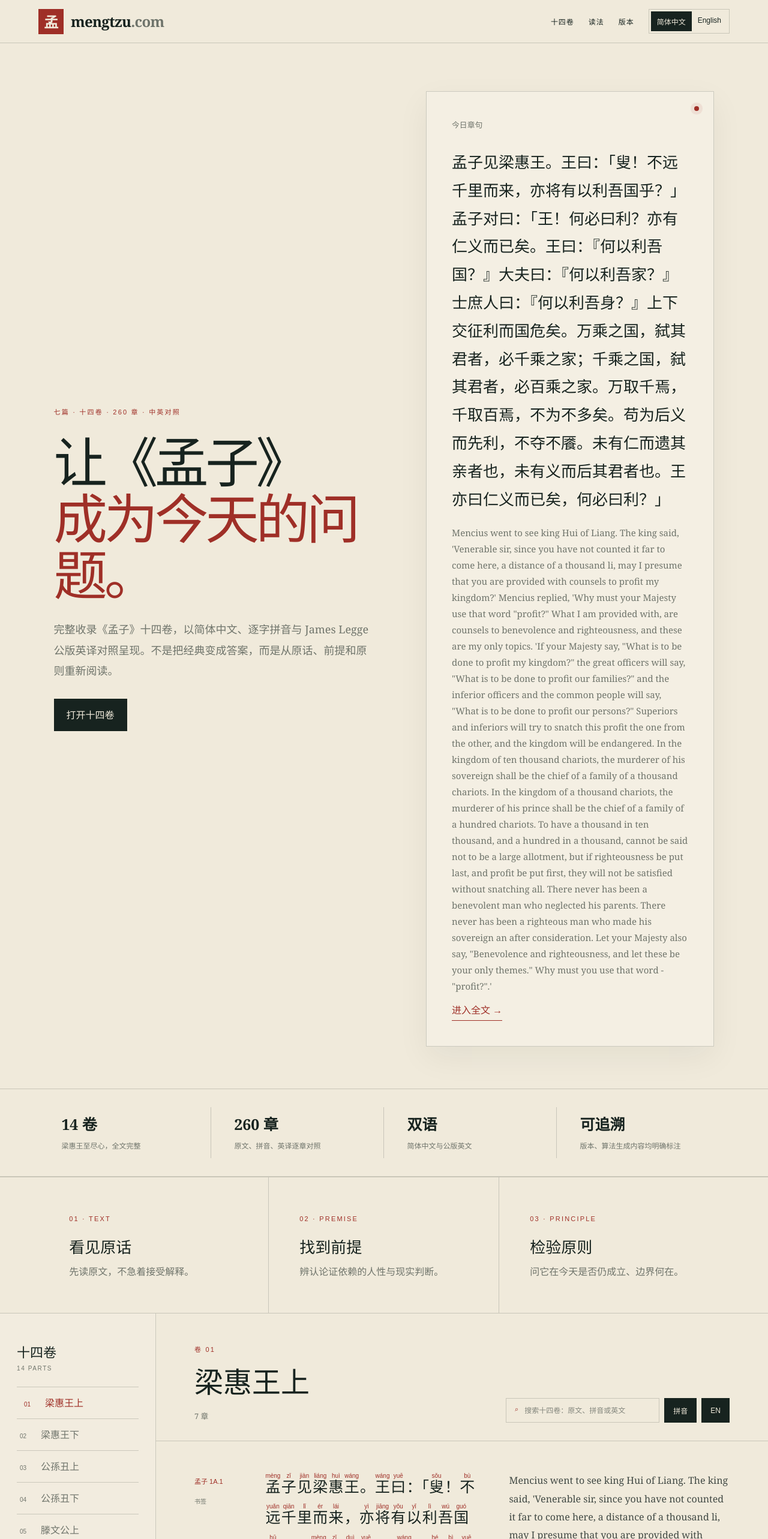
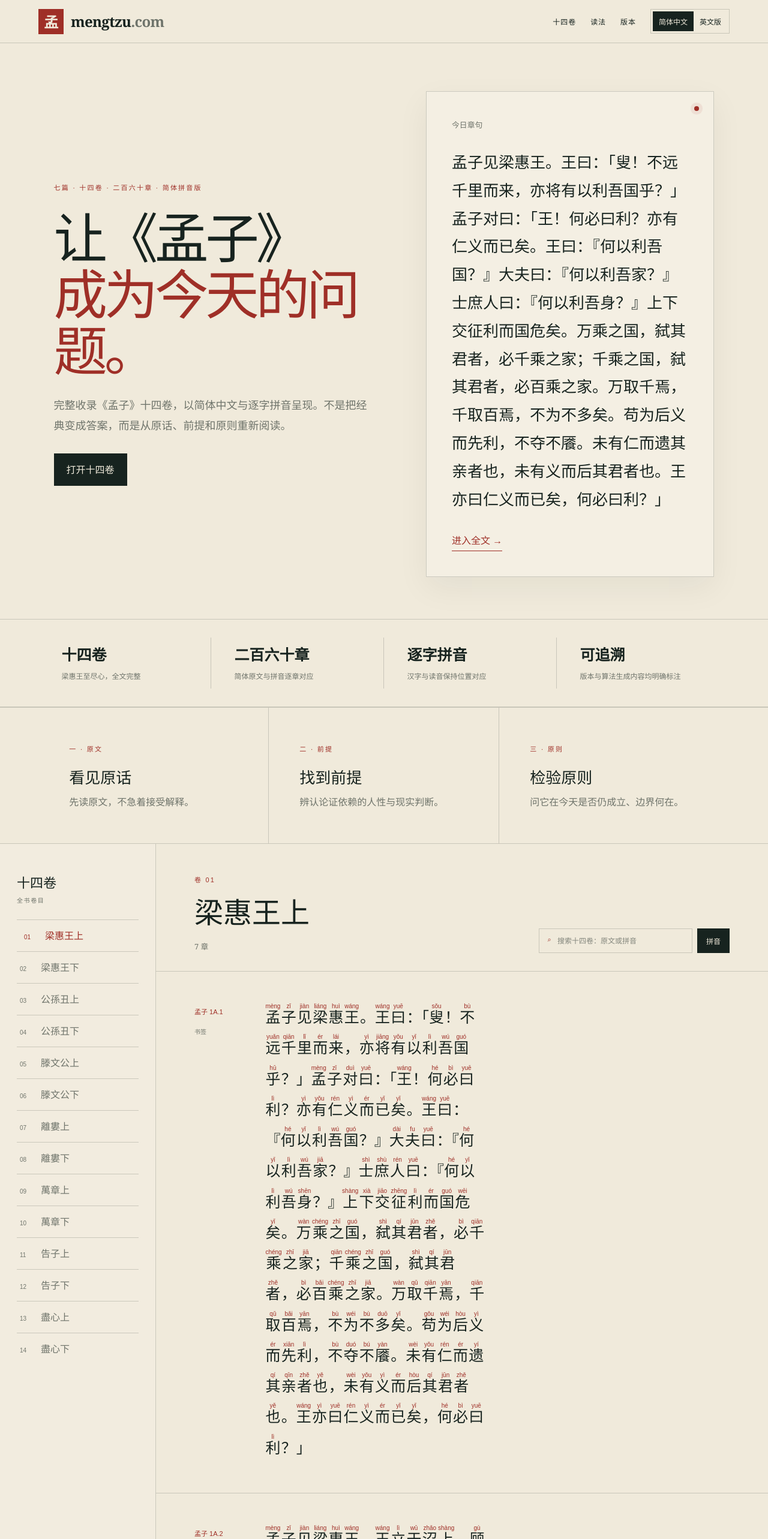
Before and after one commit to weitzu-com/mengtzu, a Next.js app: page /zh in a window 1280 px wide. Shown: the top 2566 px of the page at 60% size. Built offline with nearby package versions, Linux system fonts and the light colour scheme.

Commit message:
separate Chinese and English content

```diff
--- a/app/MenciusReader.tsx
+++ b/app/MenciusReader.tsx
@@ -11,14 +11,14 @@ type Result = Passage & { chapterId: number; chapterName: string };
 
 const copy = {
   zh: {
-    books: "十四卷", method: "读法", sources: "版本", label: "七篇 · 十四卷 · 260 章 · 中英对照",
+    books: "十四卷", method: "读法", sources: "版本", label: "七篇 · 十四卷 · 二百六十章 · 简体拼音版",
     headline: <>让《孟子》<br/><em>成为今天的问题。</em></>,
-    intro: "完整收录《孟子》十四卷，以简体中文、逐字拼音与 James Legge 公版英译对照呈现。不是把经典变成答案，而是从原话、前提和原则重新阅读。",
+    intro: "完整收录《孟子》十四卷，以简体中文与逐字拼音呈现。不是把经典变成答案，而是从原话、前提和原则重新阅读。",
     open: "打开十四卷", resume: "继续阅读", daily: "今日章句", study: "进入全文",
-    stats: [["14 卷","梁惠王至尽心，全文完整"],["260 章","原文、拼音、英译逐章对照"],["双语","简体中文与公版英文"],["可追溯","版本、算法生成内容均明确标注"]],
+    stats: [["十四卷","梁惠王至尽心，全文完整"],["二百六十章","简体原文与拼音逐章对应"],["逐字拼音","汉字与读音保持位置对应"],["可追溯","版本与算法生成内容均明确标注"]],
     text: "看见原话", premise: "找到前提", principle: "检验原则", textD: "先读原文，不急着接受解释。", premiseD: "辨认论证依赖的人性与现实判断。", principleD: "问它在今天是否仍成立、边界何在。",
-    search: "搜索十四卷：原文、拼音或英文", pinyin: "拼音", english: "英文", global: "全书检索", results: "条结果", bookmark: "书签", saved: "已存", empty: "全书未找到相符内容。换一个关键词试试。",
-    sourceTitle: "读经典，也读版本。", sourceBody: "简体原文由维基文库繁体底本转换；英文采用 James Legge 1895 年公版译本；拼音自动生成，古汉语多音字仍需人工校订。", principleBody: "每条保留章节编号。自动生成内容明确标注，不把算法结果伪装成定本。"
+    search: "搜索十四卷：原文或拼音", pinyin: "拼音", english: "英文", global: "全书检索", results: "条结果", bookmark: "书签", saved: "已存", empty: "全书未找到相符内容。换一个关键词试试。",
+    sourceTitle: "读经典，也读版本。", sourceBody: "简体原文由维基文库繁体底本转换；拼音自动生成，古汉语多音字仍需人工校订。", principleBody: "每条保留章节编号。自动生成内容明确标注，不把算法结果伪装成定本。"
   },
   en: {
     books: "Books", method: "Method", sources: "Sources", label: "Seven books · Fourteen parts · 260 passages · Bilingual",
@@ -46,7 +46,7 @@ export default function MenciusReader({ locale }: { locale: Locale }) {
   const [chapterId, setChapterId] = useState(1);
   const [query, setQuery] = useState("");
   const [showPinyin, setShowPinyin] = useState(true);
-  const [showEnglish, setShowEnglish] = useState(true);
+  const [showEnglish, setShowEnglish] = useState(locale === "en");
   const [bookmark, setBookmark] = useState<{ chapterId: number; ref: string } | null>(null);
 
   useEffect(() => {
@@ -59,7 +59,7 @@ export default function MenciusReader({ locale }: { locale: Locale }) {
     if (!chapter || !corpus) return [];
     const q = query.trim().toLowerCase();
     if (!q) return chapter.passages.map((p) => ({ ...p, chapterId: chapter.id, chapterName: chapter.name }));
-    return corpus.chapters.flatMap((c) => c.passages.filter((p) => `${p.chinese} ${p.simplifiedChinese} ${p.pinyin} ${p.english}`.toLowerCase().includes(q)).map((p) => ({ ...p, chapterId: c.id, chapterName: c.name })));
+    return corpus.chapters.flatMap((c) => c.passages.filter((p) => `${p.chinese} ${p.simplifiedChinese} ${p.pinyin} ${locale === "en" ? p.english : ""}`.toLowerCase().includes(q)).map((p) => ({ ...p, chapterId: c.id, chapterName: c.name })));
   }, [chapter, corpus, query]);
 
   const saveBookmark = (p: Result) => { const next = { chapterId: p.chapterId, ref: p.ref }; localStorage.setItem("mencius-bookmark", JSON.stringify(next)); setBookmark(next); };
@@ -70,22 +70,22 @@ export default function MenciusReader({ locale }: { locale: Locale }) {
   return <main>
     <header className="masthead">
       <a className="brand" href={`/${locale}`}><span className="seal">孟</span><span>mengtzu<small>.com</small></span></a>
-      <nav><a href="#reader">{t.books}</a><a href="#method">{t.method}</a><a href="#sources">{t.sources}</a><span className="locale-switch"><a className={locale === "zh" ? "active" : ""} href="/zh">简体中文</a><a className={locale === "en" ? "active" : ""} href="/en">English</a></span></nav>
+      <nav><a href="#reader">{t.books}</a><a href="#method">{t.method}</a><a href="#sources">{t.sources}</a><span className="locale-switch"><a className={locale === "zh" ? "active" : ""} href="/zh">简体中文</a><a className={locale === "en" ? "active" : ""} href="/en">{locale === "zh" ? "英文版" : "English"}</a></span></nav>
     </header>
 
     <section className="home-hero" id="top">
       <div className="home-intro"><div className="eyebrow">{t.label}</div><h1>{t.headline}</h1><p>{t.intro}</p><div className="hero-actions"><a className="primary-action" href="#reader">{t.open}</a>{bookmark && <button onClick={resume}>{t.resume} · {bookmark.ref}</button>}</div></div>
-      <div className="featured"><span className="reading-dot"/><small>{t.daily}</small><b>{locale === "zh" ? featured.simplifiedChinese : featured.chinese}</b><p>{featured.english}</p><a href="#reader">{t.study} →</a></div>
+      <div className="featured"><span className="reading-dot"/><small>{t.daily}</small><b>{locale === "zh" ? featured.simplifiedChinese : featured.chinese}</b>{locale === "en" && <p>{featured.english}</p>}<a href="#reader">{t.study} →</a></div>
     </section>
 
     <section className="site-stats">{t.stats.map(([value, description]) => <div key={value}><b>{value}</b><span>{description}</span></div>)}</section>
-    <section className="method" id="method"><div><span>01 · TEXT</span><h2>{t.text}</h2><p>{t.textD}</p></div><div><span>02 · PREMISE</span><h2>{t.premise}</h2><p>{t.premiseD}</p></div><div><span>03 · PRINCIPLE</span><h2>{t.principle}</h2><p>{t.principleD}</p></div></section>
+    <section className="method" id="method"><div><span>{locale === "zh" ? "一 · 原文" : "01 · TEXT"}</span><h2>{t.text}</h2><p>{t.textD}</p></div><div><span>{locale === "zh" ? "二 · 前提" : "02 · PREMISE"}</span><h2>{t.premise}</h2><p>{t.premiseD}</p></div><div><span>{locale === "zh" ? "三 · 原则" : "03 · PRINCIPLE"}</span><h2>{t.principle}</h2><p>{t.principleD}</p></div></section>
 
-    <section className="reader" id="reader"><aside><div className="aside-title">{t.books}<small>14 PARTS</small></div>{corpus.chapters.map((c, index) => <a key={c.id} className={c.id === chapterId ? "active" : ""} href={`/${locale}/books/${bookSlugs[index]}`}><span>{String(c.id).padStart(2,"0")}</span>{c.name}</a>)}</aside>
-      <article><div className="reader-head"><div><span>{query ? t.global : `${locale === "zh" ? "卷" : "PART"} ${String(chapter.id).padStart(2,"0")}`}</span><h2>{query ? `“${query}”` : chapter.name}</h2><small>{query ? `${results.length} ${t.results}` : `${chapter.passages.length} ${locale === "zh" ? "章" : "passages"}`}</small></div><div className="tools"><label className="search"><span>⌕</span><input value={query} onChange={(e) => setQuery(e.target.value)} placeholder={t.search} aria-label={t.search}/></label><button aria-pressed={showPinyin} onClick={() => setShowPinyin(!showPinyin)}>{t.pinyin}</button><button aria-pressed={showEnglish} onClick={() => setShowEnglish(!showEnglish)}>EN</button></div></div>
+    <section className="reader" id="reader"><aside><div className="aside-title">{t.books}<small>{locale === "zh" ? "全书卷目" : "14 PARTS"}</small></div>{corpus.chapters.map((c, index) => <a key={c.id} className={c.id === chapterId ? "active" : ""} href={`/${locale}/books/${bookSlugs[index]}`}><span>{String(c.id).padStart(2,"0")}</span>{c.name}</a>)}</aside>
+      <article><div className="reader-head"><div><span>{query ? t.global : `${locale === "zh" ? "卷" : "PART"} ${String(chapter.id).padStart(2,"0")}`}</span><h2>{query ? `“${query}”` : chapter.name}</h2><small>{query ? `${results.length} ${t.results}` : `${chapter.passages.length} ${locale === "zh" ? "章" : "passages"}`}</small></div><div className="tools"><label className="search"><span>⌕</span><input value={query} onChange={(e) => setQuery(e.target.value)} placeholder={t.search} aria-label={t.search}/></label><button aria-pressed={showPinyin} onClick={() => setShowPinyin(!showPinyin)}>{t.pinyin}</button>{locale === "en" && <button aria-pressed={showEnglish} onClick={() => setShowEnglish(!showEnglish)}>English</button>}</div></div>
         <div className="passages">{results.map((p) => <section className="passage" id={`passage-${p.ref.replaceAll(".", "-")}`} key={`${p.chapterId}-${p.ref}`}><div className="ref"><span>{p.ref}</span>{query && <small>{p.chapterName}</small>}<button className={bookmark?.ref === p.ref ? "saved" : ""} onClick={() => saveBookmark(p)}>{bookmark?.ref === p.ref ? t.saved : t.bookmark}</button></div><div className="zh">{showPinyin ? <RubyText passage={p} locale={locale}/> : <p>{locale === "zh" ? p.simplifiedChinese : p.chinese}</p>}</div>{showEnglish && <div className="en">{p.english}</div>}</section>)}{!results.length && <p className="empty">{t.empty}</p>}</div>
       </article></section>
 
-    <footer id="sources"><div><span className="seal">孟</span><h2>{t.sourceTitle}</h2></div><div><b>{locale === "zh" ? "文本来源" : "SOURCES & LICENSE"}</b><p>{t.sourceBody}</p></div><div><b>{locale === "zh" ? "开放原则" : "OPEN METHOD"}</b><p>{t.principleBody}</p><a href="https://github.com/weitzu-com/mengtzu">GitHub ↗</a></div></footer>
+    <footer id="sources"><div><span className="seal">孟</span><h2>{t.sourceTitle}</h2></div><div><b>{locale === "zh" ? "文本来源" : "SOURCES & LICENSE"}</b><p>{t.sourceBody}</p></div><div><b>{locale === "zh" ? "开放原则" : "OPEN METHOD"}</b><p>{t.principleBody}</p><a href="https://github.com/weitzu-com/mengtzu">{locale === "zh" ? "源代码" : "GitHub"} ↗</a></div></footer>
   </main>;
 }
--- a/app/[locale]/books/[slug]/page.tsx
+++ b/app/[locale]/books/[slug]/page.tsx
@@ -8,8 +8,8 @@ export async function generateMetadata({ params }: { params: Promise<{ locale: s
   const { locale, slug } = await params; const book = getBook(slug); if (!book) return {};
   const zh = locale === "zh"; const name = zh ? book.simplifiedName : book.name;
   return {
-    title: zh ? `《孟子·${name}》全文｜简体、拼音与英译` : `Mencius: ${name} — Chinese, Pinyin & English`,
-    description: zh ? `《孟子·${name}》完整章句，简体中文、逐字拼音与 James Legge 公版英译对照。` : `Read ${name}, part ${book.index + 1} of the Mencius, with Chinese text, aligned pinyin, and James Legge’s English translation.`,
+    title: zh ? `《孟子·${name}》全文｜简体与逐字拼音` : `Mencius: ${name} — Chinese, Pinyin & English`,
+    description: zh ? `《孟子·${name}》完整章句，简体中文与逐字拼音对照阅读。` : `Read ${name}, part ${book.index + 1} of the Mencius, with Chinese text, aligned pinyin, and James Legge’s English translation.`,
     alternates: { canonical: `https://www.mengtzu.com/${locale}/books/${slug}`, languages: { "zh-Hans": `https://www.mengtzu.com/zh/books/${slug}`, en: `https://www.mengtzu.com/en/books/${slug}` } }
   };
 }
@@ -25,10 +25,10 @@ export default async function BookPage({ params }: { params: Promise<{ locale: s
   const previous = book.index > 0 ? bookSlugs[book.index - 1] : null; const next = book.index < bookSlugs.length - 1 ? bookSlugs[book.index + 1] : null;
   const zh = locale === "zh"; const displayName = zh ? book.simplifiedName : book.name;
   return <main>
-    <header className="masthead"><a className="brand" href={`/${locale}`}><span className="seal">孟</span><span>mengtzu<small>.com</small></span></a><nav><a href={`/${locale}`}>{zh ? "首页" : "Home"}</a><a href={`/${locale}#reader`}>{zh ? "十四卷" : "All parts"}</a><span className="locale-switch"><a className={zh ? "active" : ""} href={`/zh/books/${slug}`}>简体中文</a><a className={!zh ? "active" : ""} href={`/en/books/${slug}`}>English</a></span></nav></header>
-    <div className="book-layout"><aside className="book-index"><div className="aside-title">{zh ? "十四卷" : "FOURTEEN PARTS"}<small>THE MENCIUS</small></div>{corpus.chapters.map((chapter, index) => <a key={chapter.id} className={index === book.index ? "active" : ""} href={`/${locale}/books/${bookSlugs[index]}`}><span>{String(index + 1).padStart(2, "0")}</span>{zh ? simplifiedBookNames[index] : chapter.name}</a>)}</aside>
-      <article className="book-main"><header className="book-heading"><div className="eyebrow">{zh ? `第 ${String(book.index + 1).padStart(2,"0")} 卷 · ${book.passages.length} 章` : `PART ${String(book.index + 1).padStart(2,"0")} · ${book.passages.length} PASSAGES`}</div><h1>{displayName}</h1><p>{zh ? "原文、逐字拼音与英译对照。先读其言，再辨其所据，最后检验其原则。" : "Chinese original, character-aligned pinyin, and English translation. Read the words, expose the premise, then test the principle."}</p></header>
-        <div className="book-passages">{book.passages.map((passage) => <section key={passage.ref} id={passage.ref.replace(".", "-")} className="book-passage"><div className="book-ref">{passage.ref}</div><div><RubyLine passage={passage} locale={locale}/><p className="book-english">{passage.english}</p></div></section>)}</div>
+    <header className="masthead"><a className="brand" href={`/${locale}`}><span className="seal">孟</span><span>mengtzu<small>.com</small></span></a><nav><a href={`/${locale}`}>{zh ? "首页" : "Home"}</a><a href={`/${locale}#reader`}>{zh ? "十四卷" : "All parts"}</a><span className="locale-switch"><a className={zh ? "active" : ""} href={`/zh/books/${slug}`}>简体中文</a><a className={!zh ? "active" : ""} href={`/en/books/${slug}`}>{zh ? "英文版" : "English"}</a></span></nav></header>
+    <div className="book-layout"><aside className="book-index"><div className="aside-title">{zh ? "十四卷" : "FOURTEEN PARTS"}<small>{zh ? "全书卷目" : "THE MENCIUS"}</small></div>{corpus.chapters.map((chapter, index) => <a key={chapter.id} className={index === book.index ? "active" : ""} href={`/${locale}/books/${bookSlugs[index]}`}><span>{String(index + 1).padStart(2, "0")}</span>{zh ? simplifiedBookNames[index] : chapter.name}</a>)}</aside>
+      <article className="book-main"><header className="book-heading"><div className="eyebrow">{zh ? `第 ${String(book.index + 1).padStart(2,"0")} 卷 · ${book.passages.length} 章` : `PART ${String(book.index + 1).padStart(2,"0")} · ${book.passages.length} PASSAGES`}</div><h1>{displayName}</h1><p>{zh ? "简体原文与逐字拼音对照。先读其言，再辨其所据，最后检验其原则。" : "Chinese original, character-aligned pinyin, and English translation. Read the words, expose the premise, then test the principle."}</p></header>
+        <div className="book-passages">{book.passages.map((passage) => <section key={passage.ref} id={passage.ref.replace(".", "-")} className="book-passage"><div className="book-ref">{passage.ref}</div><div><RubyLine passage={passage} locale={locale}/>{!zh && <p className="book-english">{passage.english}</p>}</div></section>)}</div>
         <nav className="book-pagination">{previous ? <a href={`/${locale}/books/${previous}`}>← {zh ? simplifiedBookNames[book.index - 1] : corpus.chapters[book.index - 1].name}</a> : <span/>}<a href={`/${locale}`}>{zh ? "返回总览" : "Back to overview"}</a>{next ? <a href={`/${locale}/books/${next}`}>{zh ? simplifiedBookNames[book.index + 1] : corpus.chapters[book.index + 1].name} →</a> : <span/>}</nav>
       </article></div>
   </main>;
--- a/app/[locale]/page.tsx
+++ b/app/[locale]/page.tsx
@@ -8,8 +8,8 @@ export async function generateMetadata({ params }: { params: Promise<{ locale: s
   const { locale } = await params;
   const zh = locale === "zh";
   return {
-    title: zh ? "孟子全文｜简体中文、拼音与英译" : "The Mencius — Complete Chinese, Pinyin & English Text",
-    description: zh ? "《孟子》十四卷、260章：简体原文、逐字拼音与 James Legge 公版英译。" : "All 260 passages of the Mencius with Chinese, aligned pinyin, and James Legge’s public-domain English translation.",
+    title: zh ? "孟子全文｜简体中文与逐字拼音" : "The Mencius — Complete Chinese, Pinyin & English Text",
+    description: zh ? "《孟子》十四卷、二百六十章：简体原文与逐字拼音。" : "All 260 passages of the Mencius with Chinese, aligned pinyin, and James Legge’s public-domain English translation.",
     alternates: { canonical: `https://www.mengtzu.com/${locale}`, languages: { "zh-Hans": "https://www.mengtzu.com/zh", en: "https://www.mengtzu.com/en", "x-default": "https://www.mengtzu.com/en" } }
   };
 }
```
